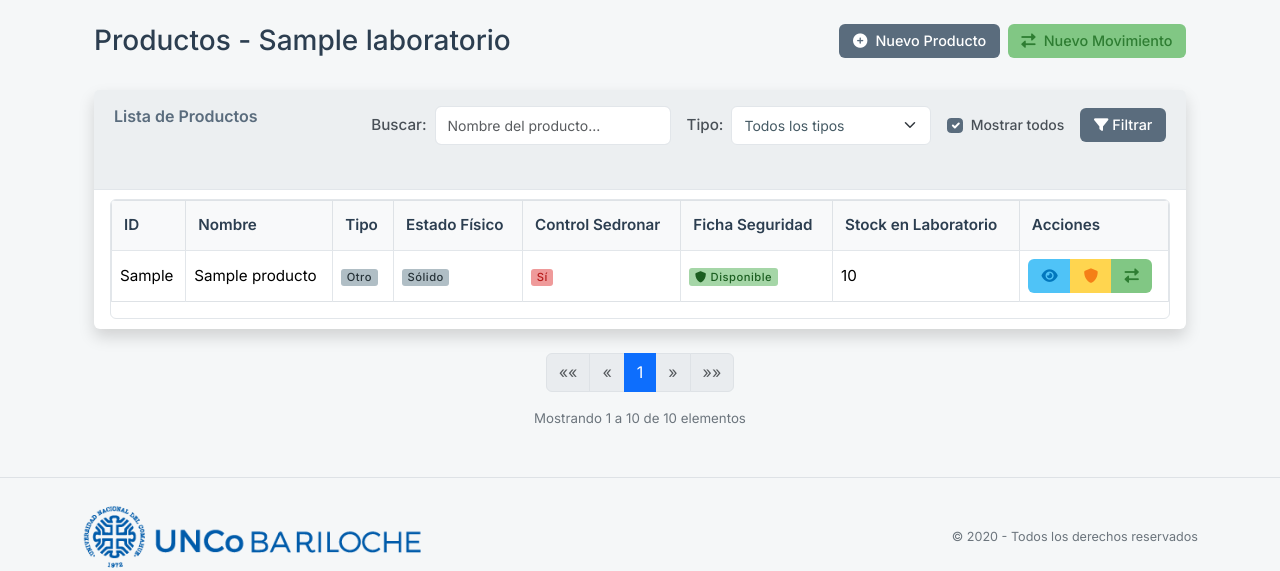
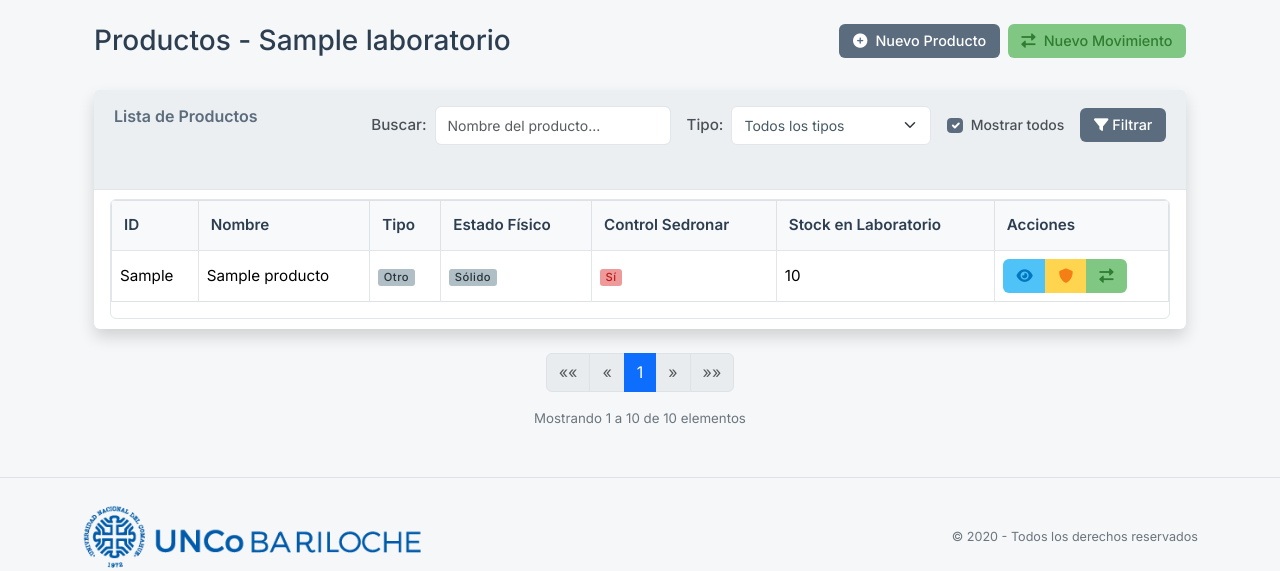
Before and after one commit to Ignatius32/laboratorios_crub, a Python web app: template app/templates/tecnicos/productos/list.html in a window 1280 px wide. Shown: the part 129-700 px from the top of the page. Run offline with Jinja, Linux system fonts and the light colour scheme; the template is opened without the code that fills it: most values are stand-ins (such as "Sample title", 1, 10 or a date in 2020); some libraries are stand-ins or nearby versions.

Commit message:
Quitada la columna ficha de seguridad

```diff
--- a/app/templates/tecnicos/productos/list.html
+++ b/app/templates/tecnicos/productos/list.html
@@ -71,7 +71,6 @@
                             <th>Tipo</th>
                             <th>Estado Físico</th>
                             <th>Control Sedronar</th>
-                            <th>Ficha Seguridad</th>
                             <th>Stock en Laboratorio</th>
                             <th>Acciones</th>
                         </tr>
@@ -111,17 +110,6 @@
                                     <span class="badge bg-success">No</span>
                                 {% endif %}
                             </td>
-                            <td>
-                                {% if item.producto.urlFichaSeguridad %}
-                                    <span class="badge bg-success" title="Ficha de seguridad disponible">
-                                        <i class="fas fa-shield-alt me-1"></i>Disponible
-                                    </span>
-                                {% else %}
-                                    <span class="badge bg-warning text-dark" title="Ficha de seguridad no configurada">
-                                        <i class="fas fa-exclamation-triangle me-1"></i>No disponible
-                                    </span>
-                                {% endif %}
-                            </td>
                             <td>{{ item.stock }}</td>
                             <td>
                                 <div class="btn-group" role="group">
@@ -140,7 +128,7 @@
                             </td>
                         </tr>                        {% else %}
                         <tr>
-                            <td colspan="8" class="text-center">No hay productos registrados</td>
+                            <td colspan="7" class="text-center">No hay productos registrados</td>
                         </tr>
                         {% endfor %}
                     </tbody>
```
